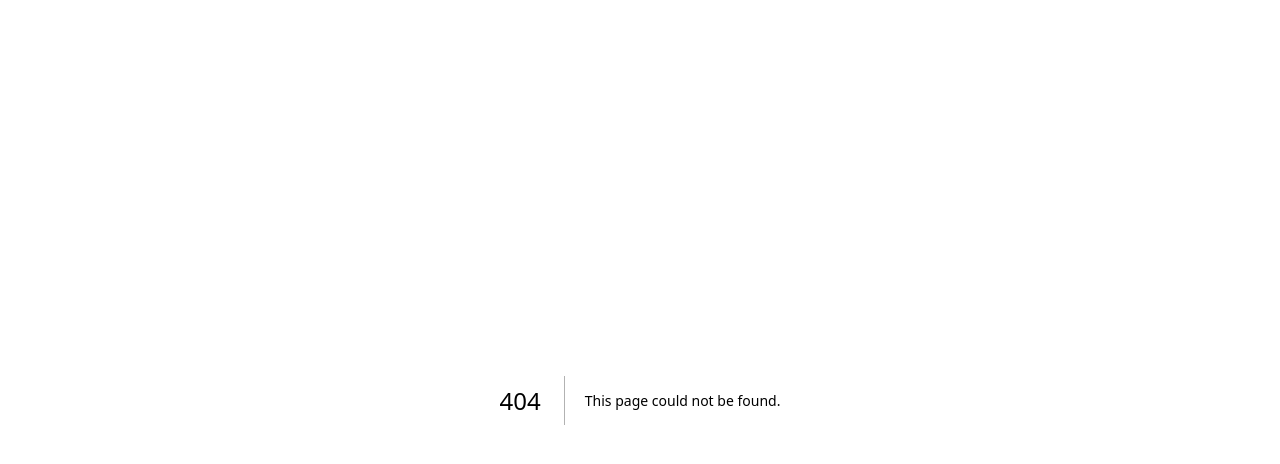
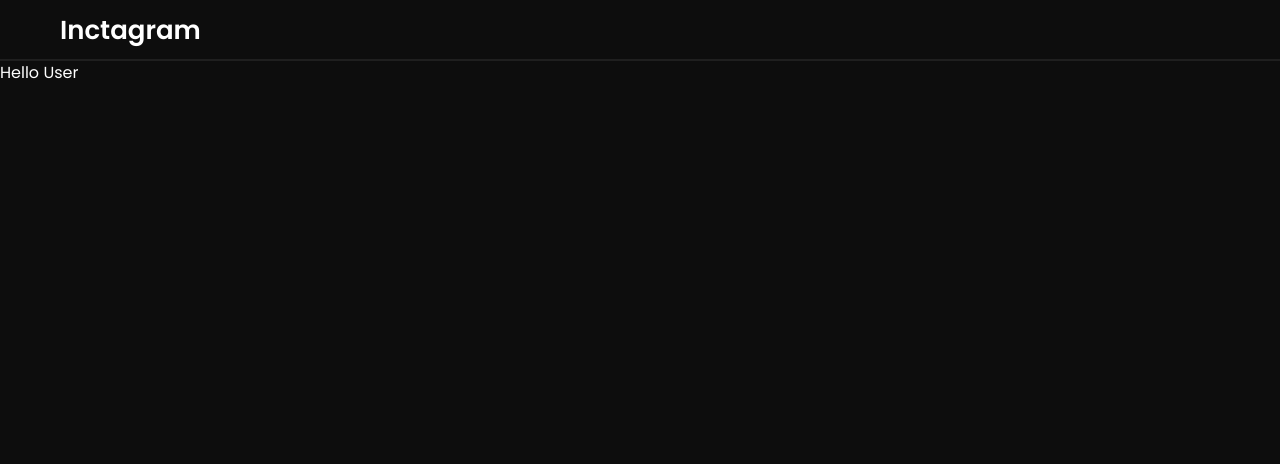
Before and after one commit to Tsukimono13/Inctagram, a Next.js app: page /profile in a window 1280 px wide. Before the commit this address had no page. Shown: the top 464 px of the page. Built offline with nearby package versions, Linux system fonts and the light colour scheme.

Commit message:
update: routes from home page

```diff
--- /dev/null
+++ b/src/pages/profile/index.tsx
@@ -0,0 +1,16 @@
+import {getLayout} from "@/components/Layout/Layout";
+
+const Profile = () => {
+
+    return(
+        <div>
+            Hello User
+        </div>
+    )
+
+
+}
+
+Profile.getLayout = getLayout
+
+export default Profile
```
Also changed, not shown: src/pages/index.tsx (+17 -0 lines).
